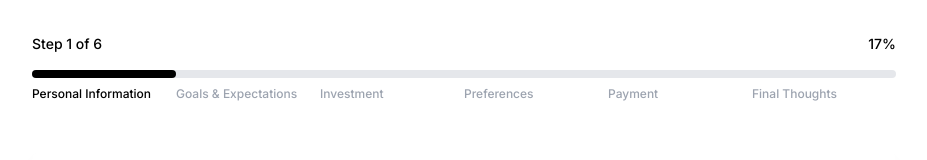
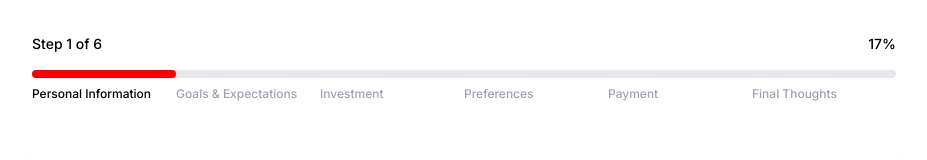
Before and after one commit to LidetuK/reskque-booking-buddy, a React (Vite) app: page / in a window 1280 px wide. Shown: the part 158-318 px from the top of the page, without its empty margins (176-1103 px from the left). Built offline with nearby package versions, Linux system fonts and the light colour scheme.

Commit message:
Update BookingForm title and progress bar color
- Set the title and introductory message to display only on step one of the BookingForm.
- Change the progress bar color to red (#FF0000).
[skip gpt_engineer]

```diff
--- a/src/components/BookingForm/BookingForm.tsx
+++ b/src/components/BookingForm/BookingForm.tsx
@@ -229,6 +229,7 @@ const BookingForm = () => {
 
   return (
     <div className="max-w-4xl mx-auto px-4 py-8 animate-fadeIn">
+      {currentStep === 1 && (
         <div className="text-center mb-12">
           <h1 className="text-4xl font-bold mb-4">
             Book Your One-on-One Call with Resk'Que
@@ -238,6 +239,7 @@ const BookingForm = () => {
             achieve your goals through personalized guidance and support.
           </p>
         </div>
+      )}
 
       <ProgressBar currentStep={currentStep} totalSteps={6} />
 
--- a/src/components/BookingForm/ProgressBar.tsx
+++ b/src/components/BookingForm/ProgressBar.tsx
@@ -27,8 +27,11 @@ const ProgressBar: React.FC<ProgressBarProps> = ({ currentStep, totalSteps }) =>
       </div>
       <div className="w-full h-2 bg-gray-200 rounded-full">
         <div
-          className="h-2 bg-black rounded-full transition-all duration-300"
-          style={{ width: `${(currentStep / totalSteps) * 100}%` }}
+          className="h-2 rounded-full transition-all duration-300"
+          style={{
+            width: `${(currentStep / totalSteps) * 100}%`,
+            backgroundColor: "#FF0000"
+          }}
         />
       </div>
       <div className="flex justify-between mt-2">
```
Lines whose indentation alone changed are shown as unchanged.
